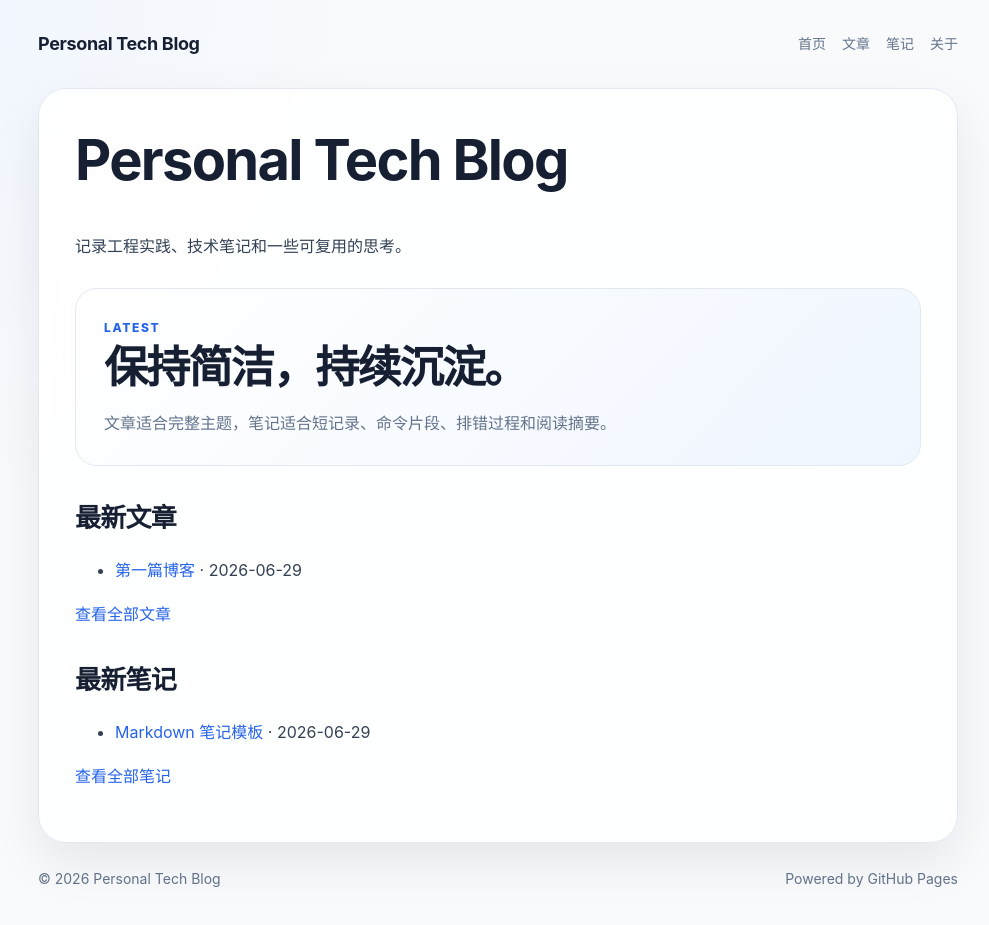
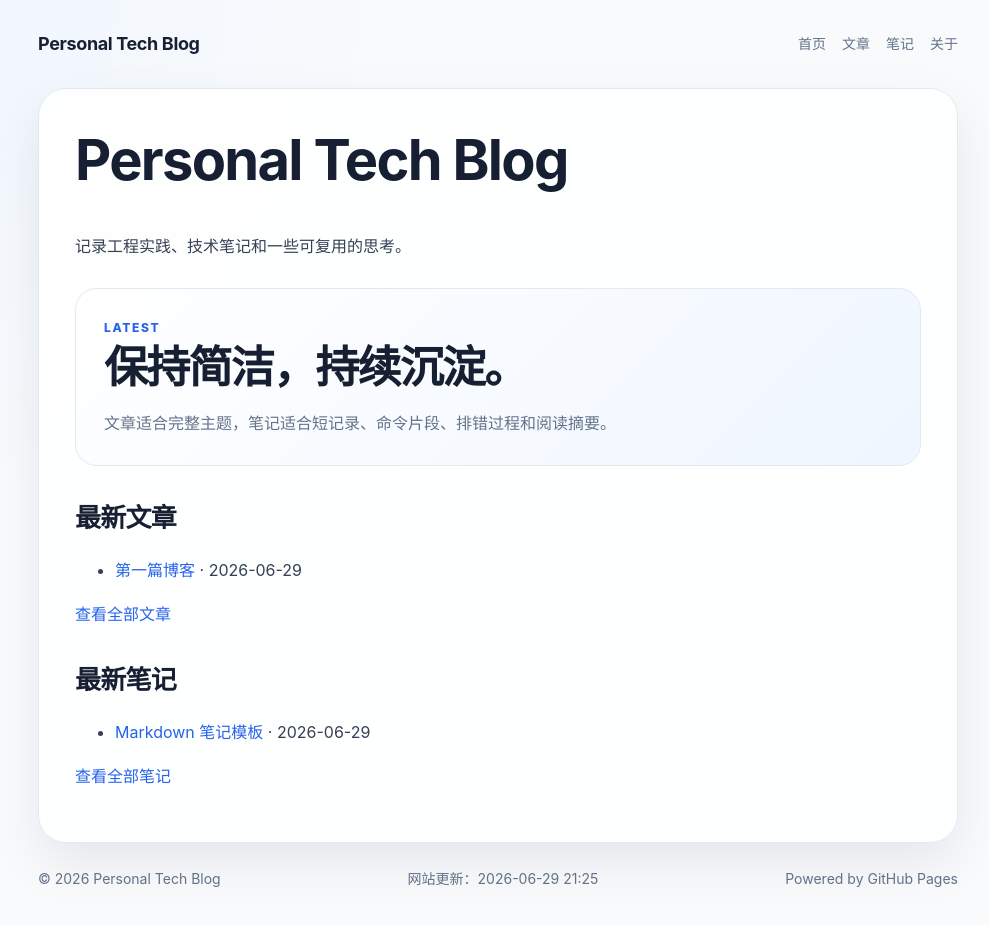
Before and after one commit to zihayi/zihayi.github.io, a Jekyll site: the page built from index.md, in a window 1280 px wide. Shown: the whole page, without its empty margins (142-1131 px from the left). Built offline with Jekyll 4.4.1, drawn with Linux system fonts in a browser that asks for light colours.

Commit message:
Add site update time

```diff
--- a/_layouts/default.html
+++ b/_layouts/default.html
@@ -24,6 +24,7 @@
 
     <footer class="site-footer">
       <span>© {{ site.time | date: '%Y' }} {{ site.title }}</span>
+      <span>网站更新：{{ site.time | date: '%Y-%m-%d %H:%M' }}</span>
       <span>Powered by GitHub Pages</span>
     </footer>
   </body>
```
